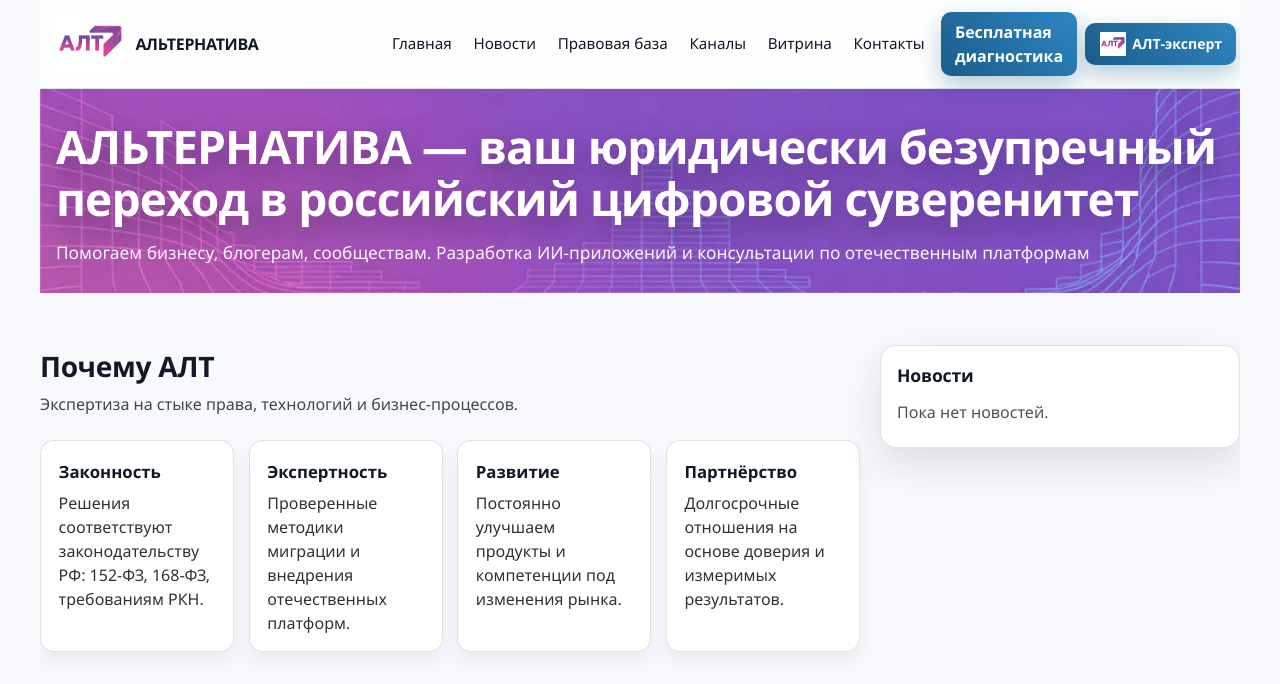
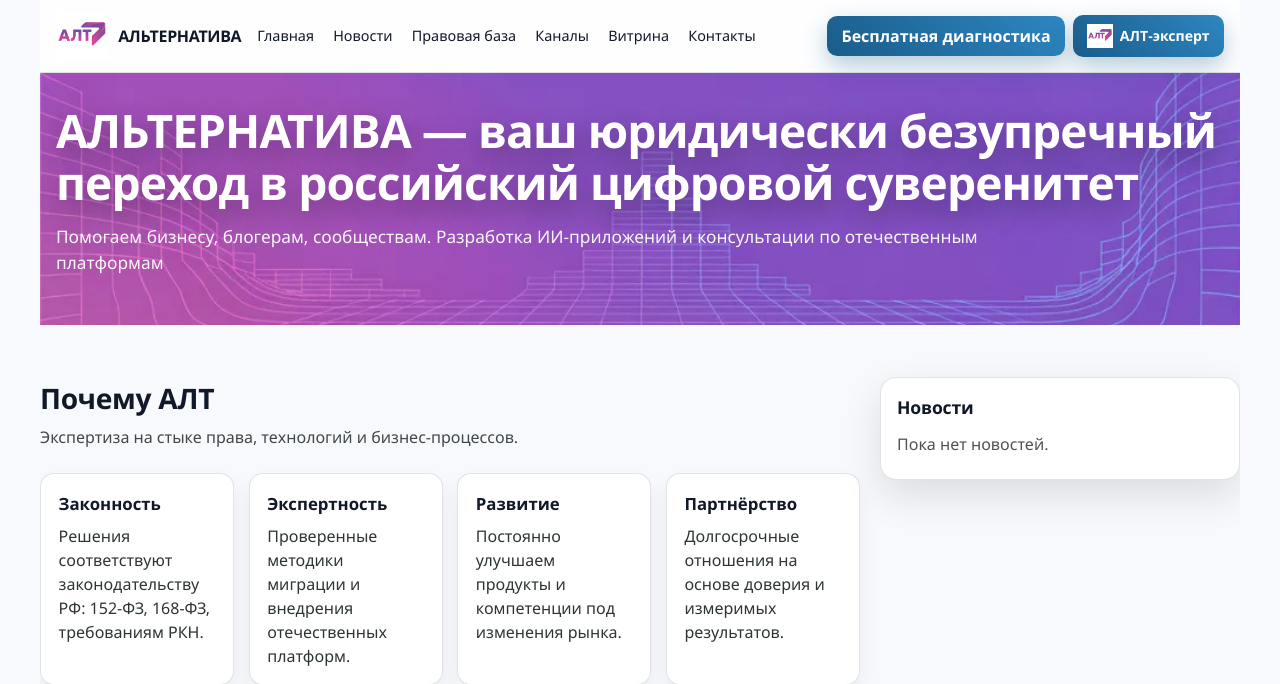
Before and after one commit to goodwill-v/rusalts, a FastAPI app: page / in a window 1280 px wide. Shown: the top 684 px of the page. Run offline with FastAPI, Linux system fonts and the light colour scheme; data that the repository does not hold is empty.

Commit message:
fix(редизайн): обрезание CTA-кнопок в шапке (гибкая сетка, перенос) и подзаголовка героя (снятие nowrap)

```diff
--- a/app/static/css/app.css
+++ b/app/static/css/app.css
@@ -424,12 +424,12 @@ code {
   gap: 0.65rem;
   text-decoration: none;
   color: var(--site-heading);
-  min-width: 220px;
+  min-width: 0;
   height: 100%;
 }
 
 .brandmark__logo {
-  height: 64px;
+  height: 48px;
   width: auto;
   object-fit: contain;
 }
@@ -441,14 +441,14 @@ code {
 
 .site-nav {
   display: none;
-  gap: 0.85rem;
+  gap: 0.7rem;
   align-items: center;
 }
 
 .site-nav__link {
   color: var(--site-heading);
   text-decoration: none;
-  font-size: 0.95rem;
+  font-size: 0.9rem;
   padding: 0.35rem 0.25rem;
   line-height: 1;
   white-space: nowrap;
@@ -466,12 +466,14 @@ code {
   gap: 0.5rem;
   align-items: center;
   justify-content: flex-end;
+  justify-self: end;
+  min-width: 0;
   max-width: 100%;
 }
 
 .header-actions__cta {
   display: inline-flex;
-  flex-wrap: nowrap;
+  flex-wrap: wrap;
   align-items: center;
   gap: 0.5rem;
 }
@@ -531,7 +533,7 @@ code {
 
 @media (min-width: 980px) {
   .site-header__inner {
-    grid-template-columns: 320px 1fr auto;
+    grid-template-columns: auto minmax(0, 1fr) auto;
   }
   .nav-toggle {
     display: none;
@@ -776,17 +778,6 @@ code {
 }
 
 /* hero buttons removed in current layout */
-
-.hero__subtitle--nowrap {
-  margin-bottom: 0;
-}
-
-@media (min-width: 980px) {
-  .hero__subtitle--nowrap {
-    max-width: none;
-    white-space: nowrap;
-  }
-}
 
 @media (max-width: 520px) {
   .hero__content {
--- a/app/templates/index.html
+++ b/app/templates/index.html
@@ -40,7 +40,7 @@
   <section class="hero" aria-label="Первый экран">
     <div class="hero__content">
       <h1 class="hero__title">АЛЬТЕРНАТИВА — ваш юридически безупречный переход в российский цифровой суверенитет</h1>
-      <p class="hero__subtitle hero__subtitle--nowrap">
+      <p class="hero__subtitle">
         Помогаем бизнесу, блогерам, сообществам. Разработка ИИ‑приложений и консультации по отечественным платформам
       </p>
     </div>
```
